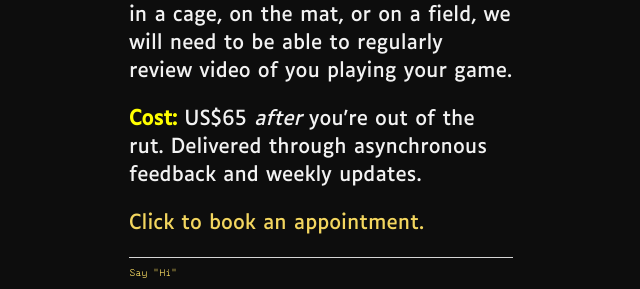
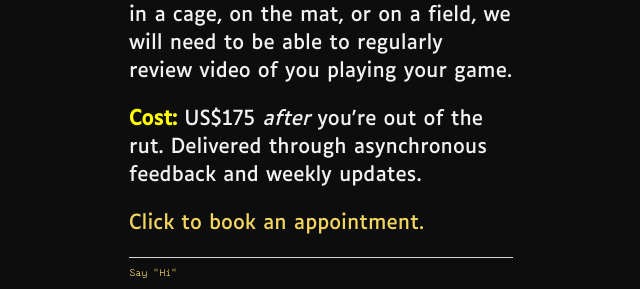
Before and after one commit to ray-dorai/ray-dorai.github.io, a Jekyll site: the page built from services.html, in a window 1280 px wide. Shown: the part 1869-2158 px from the top of the page, without its empty margins (319-959 px from the left). Built offline with Jekyll 4.4.1, drawn with Linux system fonts in a browser that asks for light colours.

Commit message:
Update services.html

```diff
--- a/services.html
+++ b/services.html
@@ -36,5 +36,5 @@
 </ul>
 
 <p> <b style="color:yellow;">Requirements:</b> Whether it's electronic, in a cage, on the mat, or on a field, we will need to be able to regularly review video of you playing your game.</p>
-<p><b style="color:yellow;">Cost:</b> US$65 <i>after</i> you're out of the rut. Delivered through asynchronous feedback and weekly updates.</p>
+<p><b style="color:yellow;">Cost:</b> US$175 <i>after</i> you're out of the rut. Delivered through asynchronous feedback and weekly updates.</p>
 <p><a href="https://cal.com/forshaper/skill-boost-escape-velocity">Click to book an appointment.</a></p>
```
